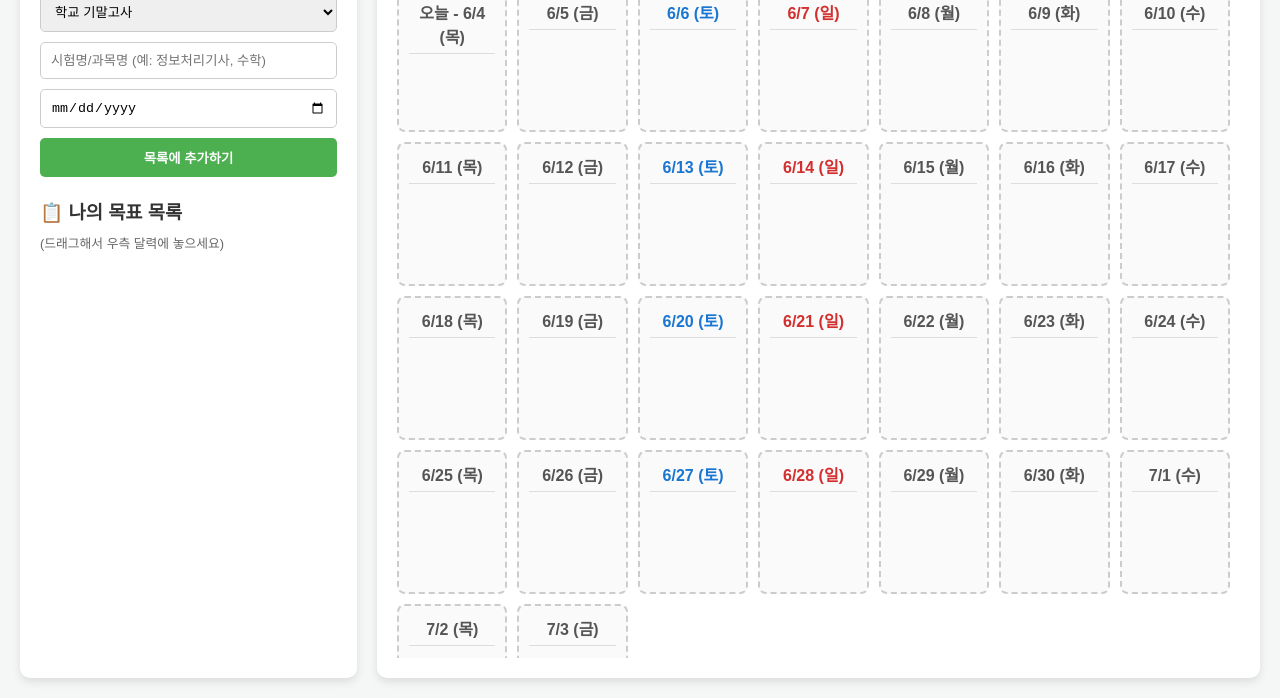
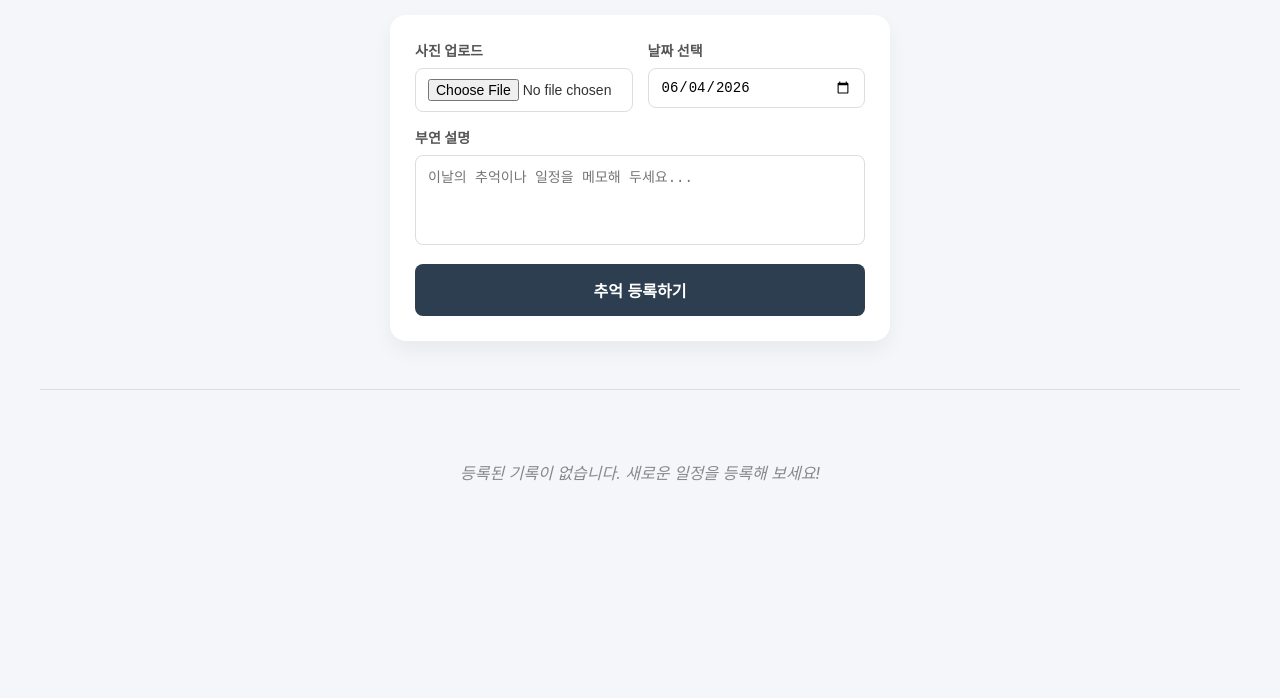
Before and after one commit to ysys071119-rgb/study, a plain HTML site: page index.html in a window 1280 px wide. Shown: the part 102-800 px from the top of the page. Drawn offline with Linux system fonts and the light colour scheme.

Commit message:
Add files via upload

```diff
--- a/index.html
+++ b/index.html
@@ -3,232 +3,347 @@
 <head>
     <meta charset="UTF-8">
     <meta name="viewport" content="width=device-width, initial-scale=1.0">
-    <title>통합 학습 스케줄러 (기말고사 & 자격증)</title>
+    <title>사진 및 일정 기록소</title>
     <style>
-        body { font-family: 'Malgun Gothic', sans-serif; background-color: #f4f7f6; margin: 0; padding: 20px; display: flex; gap: 20px; }
-        h1, h2, h3 { color: #333; margin-top: 0; }
-        .sidebar { width: 320px; background: white; padding: 20px; border-radius: 10px; box-shadow: 0 4px 8px rgba(0,0,0,0.1); height: 90vh; overflow-y: auto;}
-        .main { flex-grow: 1; background: white; padding: 20px; border-radius: 10px; box-shadow: 0 4px 8px rgba(0,0,0,0.1); height: 90vh; display: flex; flex-direction: column;}
+        :root {
+            --bg-color: #f4f6f9;
+            --card-bg: #ffffff;
+            --primary-color: #2c3e50;
+            --accent-color: #3498db;
+            --danger-color: #e74c3c;
+            --text-color: #333333;
+        }
+
+        body {
+            font-family: 'Pretendard', -apple-system, BlinkMacSystemFont, system-ui, Roboto, sans-serif;
+            background-color: var(--bg-color);
+            color: var(--text-color);
+            margin: 0;
+            padding: 20px;
+            display: flex;
+            flex-direction: column;
+            align-items: center;
+        }
+
+        h1 {
+            color: var(--primary-color);
+            margin-bottom: 30px;
+            font-weight: 700;
+        }
 
         /* 입력 폼 스타일 */
-        input[type="text"], input[type="date"], select { width: 100%; padding: 10px; margin-bottom: 10px; border: 1px solid #ccc; border-radius: 5px; box-sizing: border-box; }
-        button { width: 100%; padding: 10px; background-color: #4CAF50; color: white; border: none; border-radius: 5px; cursor: pointer; font-weight: bold; margin-bottom: 20px;}
-        button:hover { background-color: #45a049; }
+        .upload-form {
+            background-color: var(--card-bg);
+            padding: 25px;
+            border-radius: 16px;
+            box-shadow: 0 10px 20px rgba(0,0,0,0.05);
+            width: 100%;
+            max-width: 500px;
+            margin-bottom: 40px;
+            box-sizing: border-box;
+        }
 
-        /* 과목 목록 (드래그 아이템) */
-        .subject-item { padding: 10px; margin-bottom: 10px; border-radius: 5px; cursor: grab; border: 1px solid #ccc; display: flex; flex-direction: column; gap: 5px;}
-        .subject-item:active { cursor: grabbing; }
-        .item-header { display: flex; justify-content: space-between; align-items: center; }
-        .item-title { font-weight: bold; }
-        .d-day { background-color: #ff5252; color: white; padding: 3px 8px; border-radius: 12px; font-size: 0.8em; font-weight: bold; }
-        .item-type { font-size: 0.8em; padding: 2px 5px; border-radius: 4px; display: inline-block; width: fit-content;}
+        .form-row {
+            display: grid;
+            grid-template-columns: 1fr 1fr;
+            gap: 15px;
+            margin-bottom: 15px;
+        }
 
-        /* 시험 종류별 색상 (사이드바) */
-        .type-final { background-color: #e3f2fd; border-color: #90caf9; }
-        .type-cert { background-color: #f3e5f5; border-color: #ce93d8; }
-        .type-other { background-color: #e8f5e9; border-color: #a5d6a7; }
+        .form-group {
+            margin-bottom: 15px;
+        }
 
-        /* 시험 종류별 뱃지 색상 */
-        .badge-final { background-color: #2196F3; color: white; }
-        .badge-cert { background-color: #9C27B0; color: white; }
-        .badge-other { background-color: #4CAF50; color: white; }
+        .form-group.no-margin {
+            margin-bottom: 0;
+        }
 
-        /* 달력(일정표) 스타일 */
-        .calendar-container { overflow-y: auto; flex-grow: 1; padding-right: 10px;}
-        .calendar { display: grid; grid-template-columns: repeat(7, 1fr); gap: 10px; }
-        .day-cell { border: 2px dashed #ccc; border-radius: 8px; padding: 10px; min-height: 120px; background-color: #fafafa; display: flex; flex-direction: column; gap: 5px;}
-        .day-cell.drag-over { background-color: #fff3e0; border-color: #ff9800; }
-        .day-header { font-weight: bold; text-align: center; margin-bottom: 5px; color: #555; border-bottom: 1px solid #ddd; padding-bottom: 5px;}
+        .form-group label {
+            display: block;
+            margin-bottom: 8px;
+            font-size: 14px;
+            font-weight: 600;
+            color: #555;
+        }
 
-        /* 토요일, 일요일 색상 */
-        .day-sat .day-header { color: #1976D2; }
-        .day-sun .day-header { color: #D32F2F; }
+        .form-group input[type="file"],
+        .form-group input[type="date"],
+        .form-group textarea {
+            width: 100%;
+            padding: 10px 12px;
+            border: 1px solid #ddd;
+            border-radius: 8px;
+            box-sizing: border-box;
+            font-size: 14px;
+        }
 
-        /* 일정표 안의 과목 태그 */
-        .schedule-tag { padding: 6px; border-radius: 4px; font-size: 0.9em; text-align: center; cursor: pointer; color: #333; box-shadow: 0 1px 3px rgba(0,0,0,0.1);}
-        .tag-final { background-color: #bbdefb; border: 1px solid #90caf9; }
-        .tag-cert { background-color: #e1bee7; border: 1px solid #ce93d8; }
-        .tag-other { background-color: #c8e6c9; border: 1px solid #a5d6a7; }
-        .schedule-tag:hover { opacity: 0.8; }
+        .form-group textarea {
+            resize: none;
+            height: 90px;
+        }
+
+        .form-group input:focus,
+        .form-group textarea:focus {
+            outline: none;
+            border-color: var(--accent-color);
+        }
+
+        .submit-btn {
+            width: 100%;
+            padding: 14px;
+            background-color: var(--primary-color);
+            color: white;
+            border: none;
+            border-radius: 8px;
+            font-size: 16px;
+            font-weight: bold;
+            cursor: pointer;
+            transition: background 0.2s;
+        }
+
+        .submit-btn:hover {
+            background-color: #1a252f;
+        }
+
+        /* 갤러리 리스트 스타일 */
+        .gallery {
+            display: grid;
+            grid-template-columns: repeat(auto-fill, minmax(280px, 1fr));
+            gap: 25px;
+            width: 100%;
+            max-width: 1200px;
+        }
+
+        .card {
+            background-color: var(--card-bg);
+            border-radius: 16px;
+            overflow: hidden;
+            box-shadow: 0 4px 10px rgba(0,0,0,0.03);
+            transition: transform 0.2s, box-shadow 0.2s;
+            position: relative;
+            cursor: pointer;
+        }
+
+        .card:hover {
+            transform: translateY(-5px);
+            box-shadow: 0 12px 20px rgba(0,0,0,0.12);
+        }
+
+        /* 카드 클릭 시 삭제용 오버레이 */
+        .card::after {
+            content: '🗑️ 클릭하여 삭제';
+            position: absolute;
+            top: 0;
+            left: 0;
+            width: 100%;
+            height: 100%;
+            background-color: rgba(231, 76, 60, 0.9);
+            color: white;
+            display: flex;
+            align-items: center;
+            justify-content: center;
+            font-size: 18px;
+            font-weight: bold;
+            opacity: 0;
+            transition: opacity 0.2s;
+            z-index: 2;
+        }
+
+        .card:hover::after {
+            opacity: 1;
+        }
+
+        .card-img-wrapper {
+            width: 100%;
+            height: 200px;
+            overflow: hidden;
+            position: relative;
+        }
+
+        .card img {
+            width: 100%;
+            height: 100%;
+            object-fit: cover;
+        }
+
+        /* 이미지 위 날짜 배지 표시 */
+        .card-date-badge {
+            position: absolute;
+            top: 12px;
+            left: 12px;
+            background-color: rgba(0, 0, 0, 0.7);
+            color: white;
+            padding: 4px 10px;
+            border-radius: 20px;
+            font-size: 12px;
+            font-weight: bold;
+            z-index: 1;
+        }
+
+        .card-content {
+            padding: 15px;
+        }
+
+        .card-caption {
+            font-size: 14px;
+            color: #444;
+            line-height: 1.5;
+            margin: 0;
+            word-break: break-all;
+            white-space: pre-wrap; /* 줄바꿈 유지 */
+        }
+
+        .empty-message {
+            grid-column: 1 / -1;
+            text-align: center;
+            color: #888;
+            font-style: italic;
+            margin-top: 30px;
+            font-size: 16px;
+        }
     </style>
 </head>
 <body>
 
-    <!-- 왼쪽: 일정 입력 및 목록 -->
-    <div class="sidebar">
-        <h2>➕ 새로운 일정 추가</h2>
-        <select id="examType">
-            <option value="final">학교 기말고사</option>
-            <option value="cert">자격증 시험</option>
-            <option value="other">기타 (어학, 모의고사 등)</option>
-        </select>
-        <input type="text" id="subjectName" placeholder="시험명/과목명 (예: 정보처리기사, 수학)">
-        <input type="date" id="examDate">
-        <button onclick="addSubject()">목록에 추가하기</button>
+    <h1>📅 사진 & 일정 다이어리</h1>
 
-        <h3>📋 나의 목표 목록</h3>
-        <p style="font-size: 0.8em; color: #666; margin-top: -10px;">(드래그해서 우측 달력에 놓으세요)</p>
-        <div id="subjectList">
-            <!-- 추가된 과목이 여기에 표시됩니다 -->
+    <!-- 데이터 입력 구역 -->
+    <div class="upload-form">
+        <div class="form-row">
+            <div class="form-group no-margin">
+                <label for="imageInput">사진 업로드</label>
+                <input type="file" id="imageInput" accept="image/*">
+            </div>
+            <div class="form-group no-margin">
+                <label for="dateInput">날짜 선택</label>
+                <input type="date" id="dateInput">
+            </div>
         </div>
+        <div class="form-group">
+            <label for="captionInput">부연 설명</label>
+            <textarea id="captionInput" placeholder="이날의 추억이나 일정을 메모해 두세요..."></textarea>
+        </div>
+        <button class="submit-btn" onclick="addSchedule()">추억 등록하기</button>
     </div>
 
-    <!-- 오른쪽: 달력 일정표 -->
-    <div class="main">
-        <div style="display: flex; justify-content: space-between; align-items: flex-end; margin-bottom: 15px;">
-            <h2 style="margin: 0;">📅 나의 30일 학습 스케줄</h2>
-            <span style="font-size: 0.9em; color: #777;">* 일정 블록을 클릭하면 삭제할 수 있습니다.</span>
-        </div>
+    <hr style="width: 100%; max-width: 1200px; border: 0; height: 1px; background: #ddd; margin-bottom: 40px;">
 
-        <div class="calendar-container">
-            <div class="calendar" id="calendar">
-                <!-- 달력이 자바스크립트로 생성됩니다 -->
-            </div>
-        </div>
+    <!-- 리스트 출력 구역 -->
+    <div class="gallery" id="gallery">
+        <div class="empty-message" id="emptyMessage">등록된 기록이 없습니다. 새로운 일정을 등록해 보세요!</div>
     </div>
 
     <script>
-        let subjectIdCounter = 0;
+        // 일정 데이터를 관리할 배열
+        let scheduleList = [];
 
-        // D-Day 계산 함수
-        function calculateDday(examDateStr) {
-            const today = new Date();
-            today.setHours(0, 0, 0, 0);
-            const examDate = new Date(examDateStr);
-            examDate.setHours(0, 0, 0, 0);
+        const imageInput = document.getElementById('imageInput');
+        const dateInput = document.getElementById('dateInput');
+        const captionInput = document.getElementById('captionInput');
+        const gallery = document.getElementById('gallery');
+        const emptyMessage = document.getElementById('emptyMessage');
 
-            const diffTime = examDate - today;
-            const diffDays = Math.ceil(diffTime / (1000 * 60 * 60 * 24));
+        // 페이지 로드 시 오늘 날짜를 기본값으로 지정
+        window.onload = function() {
+            const today = new Date().toISOString().split('T')[0];
+            dateInput.value = today;
+        };
 
-            if (diffDays === 0) return "D-Day";
-            if (diffDays > 0) return `D-${diffDays}`;
-            return `D+${Math.abs(diffDays)}`;
-        }
+        // 데이터 등록 함수
+        function addSchedule() {
+            const file = imageInput.files[0];
+            const dateValue = dateInput.value;
+            const caption = captionInput.value.trim();
 
-        // 시험 종류에 따른 라벨 텍스트 반환
-        function getTypeName(typeValue) {
-            if(typeValue === 'final') return '기말고사';
-            if(typeValue === 'cert') return '자격증';
-            return '기타';
-        }
-
-        // 과목 추가 함수
-        function addSubject() {
-            const typeInput = document.getElementById('examType').value;
-            const nameInput = document.getElementById('subjectName').value;
-            const dateInput = document.getElementById('examDate').value;
-
-            if (!nameInput || !dateInput) {
-                alert("시험명과 날짜를 모두 입력해주세요!");
+            if (!file) {
+                alert('사진을 업로드해 주세요!');
+                return;
+            }
+            if (!dateValue) {
+                alert('날짜를 선택해 주세요!');
                 return;
             }
 
-            const subjectList = document.getElementById('subjectList');
-            const dDayStr = calculateDday(dateInput);
-            const typeName = getTypeName(typeInput);
+            // FileReader를 통해 이미지를 Base64 데이터 스트링으로 변환
+            const reader = new FileReader();
+            reader.onload = function(e) {
+                const item = {
+                    id: Date.now(), // 고유 식별자 고유 ID 생성
+                    imageSrc: e.target.result,
+                    date: dateValue,
+                    caption: caption || '부연 설명이 없습니다.'
+                };
 
-            // 드래그 가능한 요소 생성
-            const subjectDiv = document.createElement('div');
-            subjectDiv.className = `subject-item type-${typeInput}`;
-            subjectDiv.draggable = true;
-            subjectDiv.id = 'subject-' + subjectIdCounter++;
+                scheduleList.push(item);
 
-            // 드래그 할 때 전달할 데이터 (JSON 형식으로 이름과 타입을 함께 전달)
-            const dragData = JSON.stringify({ name: nameInput, type: typeInput });
-            subjectDiv.dataset.info = dragData;
+                // 날짜 기준 오름차순(과거->미래) 정렬 (원한다면 내림차순도 가능)
+                scheduleList.sort((a, b) => new Date(a.date) - new Date(b.date));
 
-            subjectDiv.innerHTML = `
-                <div class="item-header">
-                    <span class="item-title">${nameInput}</span>
-                    <span class="d-day">${dDayStr}</span>
-                </div>
-                <span class="item-type badge-${typeInput}">${typeName}</span>
-                <span style="font-size: 0.8em; color: #555; margin-top: 3px;">목표일: ${dateInput}</span>
-            `;
+                renderGallery();
+                resetForm();
+            };
 
-            // 드래그 시작 이벤트
-            subjectDiv.addEventListener('dragstart', (e) => {
-                e.dataTransfer.setData('application/json', e.target.dataset.info);
-            });
-
-            subjectList.appendChild(subjectDiv);
-
-            // 입력창 초기화
-            document.getElementById('subjectName').value = '';
-            document.getElementById('examDate').value = '';
+            reader.readAsDataURL(file);
         }
 
-        // 달력(일정표) 생성 함수 (오늘부터 30일간)
-        function createCalendar() {
-            const calendar = document.getElementById('calendar');
-            const today = new Date();
-            const daysOfWeek = ['일', '월', '화', '수', '목', '금', '토'];
+        // 입력 폼 초기화 함수
+        function resetForm() {
+            imageInput.value = '';
+            captionInput.value = '';
+            const today = new Date().toISOString().split('T')[0];
+            dateInput.value = today;
+        }
 
-            // 달력 생성 기간 30일로 설정
-            const calendarDays = 30;
-
-            for (let i = 0; i < calendarDays; i++) {
-                const currentDate = new Date(today);
-                currentDate.setDate(today.getDate() + i);
-
-                const month = currentDate.getMonth() + 1;
-                const date = currentDate.getDate();
-                const dayIndex = currentDate.getDay();
-                const day = daysOfWeek[dayIndex];
-
-                const dayCell = document.createElement('div');
-                dayCell.className = 'day-cell';
-
-                // 주말 색상 클래스 추가
-                if (dayIndex === 0) dayCell.classList.add('day-sun');
-                if (dayIndex === 6) dayCell.classList.add('day-sat');
-
-                let headerText = `${month}/${date} (${day})`;
-                if (i === 0) headerText = `오늘 - ${headerText}`;
-
-                dayCell.innerHTML = `<div class="day-header">${headerText}</div>`;
-
-                // 드래그 앤 드롭 이벤트 설정
-                dayCell.addEventListener('dragover', (e) => {
-                    e.preventDefault();
-                    dayCell.classList.add('drag-over');
-                });
-
-                dayCell.addEventListener('dragleave', () => {
-                    dayCell.classList.remove('drag-over');
-                });
-
-                dayCell.addEventListener('drop', (e) => {
-                    e.preventDefault();
-                    dayCell.classList.remove('drag-over');
-
-                    // 전달받은 JSON 데이터 파싱
-                    const dataString = e.dataTransfer.getData('application/json');
-                    if(!dataString) return; // 데이터가 없으면 중단
-
-                    const data = JSON.parse(dataString);
-
-                    // 해당 날짜에 일정 태그 추가
-                    const tag = document.createElement('div');
-                    tag.className = `schedule-tag tag-${data.type}`;
-                    tag.innerText = data.name;
-
-                    // 태그 클릭 시 삭제 기능
-                    tag.addEventListener('click', () => {
-                        if(confirm(`'${data.name}' 일정을 달력에서 삭제하시겠습니까?`)) {
-                            tag.remove();
-                        }
-                    });
-
-                    dayCell.appendChild(tag);
-                });
-
-                calendar.appendChild(dayCell);
+        // 카드 클릭 시 삭제 실행 함수
+        function deleteSchedule(id) {
+            if (confirm('선택한 일정과 사진을 삭제하시겠습니까?')) {
+                scheduleList = scheduleList.filter(item => item.id !== id);
+                renderGallery();
             }
         }
 
-        // 앱 실행 시 달력 초기화
-        window.onload = createCalendar;
+        // 화면 갱신 렌더링 함수
+        function renderGallery() {
+            // 기존 카드들 청소
+            const existingCards = gallery.querySelectorAll('.card');
+            existingCards.forEach(card => card.remove());
+
+            if (scheduleList.length === 0) {
+                emptyMessage.style.display = 'block';
+                return;
+            } else {
+                emptyMessage.style.display = 'none';
+            }
+
+            // 정렬된 리스트 순서대로 화면에 배치
+            scheduleList.forEach(item => {
+                const card = document.createElement('div');
+                card.className = 'card';
+                card.onclick = () => deleteSchedule(item.id);
+
+                card.innerHTML = `
+                    <div class="card-img-wrapper">
+                        <span class="card-date-badge">${item.date}</span>
+                        <img src="${item.imageSrc}" alt="일정 사진">
+                    </div>
+                    <div class="card-content">
+                        <p class="card-caption">${escapeHtml(item.caption)}</p>
+                    </div>
+                `;
+
+                gallery.appendChild(card);
+            });
+        }
+
+        // 보안 처리를 위한 텍스트 치환 함수 (XSS 방지)
+        function escapeHtml(text) {
+            return text
+                .replace(/&/g, "&amp;")
+                .replace(/</g, "&lt;")
+                .replace(/>/g, "&gt;")
+                .replace(/"/g, "&quot;")
+                .replace(/'/g, "&#039;");
+        }
     </script>
 </body>
 </html>
```
